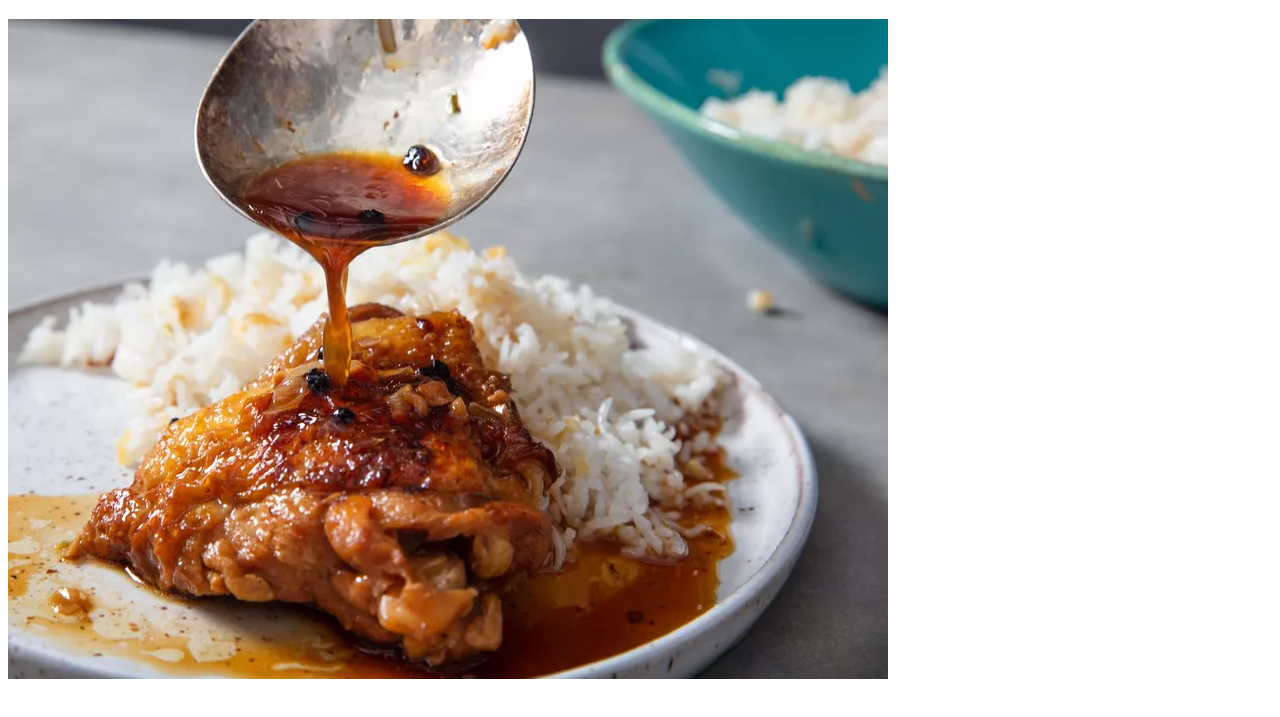
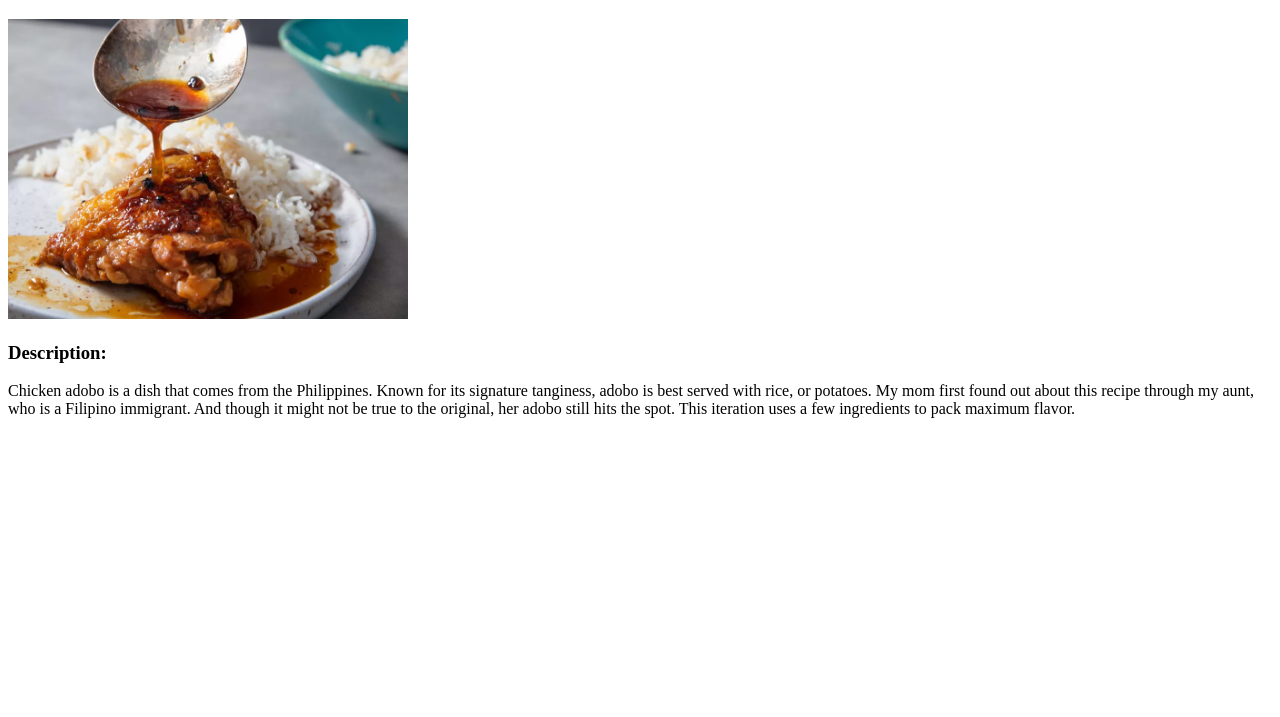
Before and after one commit to IsaiahGit/odin-recipes, a plain HTML site: page recipes/adobo.html in a window 1280 px wide. Shown: the part 61-778 px from the top of the page. Drawn offline with Linux system fonts and the light colour scheme.

Commit message:
Added description, resized photo adobo.html.

```diff
--- a/recipes/adobo.html
+++ b/recipes/adobo.html
@@ -8,6 +8,14 @@
 </head>
 <body>
     <h1>Chicken Adobo Recipe</h1>
-    <img src ="../images/adobo.jpg" alt="A picture of a chicken thigh and white rice topped with adobo sauce.">
+    <img src ="../images/adobo.jpg" width = '400'
+    alt="A picture of a chicken thigh and white rice topped with adobo sauce.">
+    <h3>Description:</h3>
+    <p>
+        Chicken adobo is a dish that comes from the Philippines. Known for its signature tanginess,
+        adobo is best served with rice, or potatoes. My mom first found out about this recipe through
+         my aunt, who is a Filipino immigrant. And though it might not be true to the original, her
+         adobo still hits the spot. This iteration uses a few ingredients to pack maximum flavor.
+    </p>
 </body>
 </html>
```
